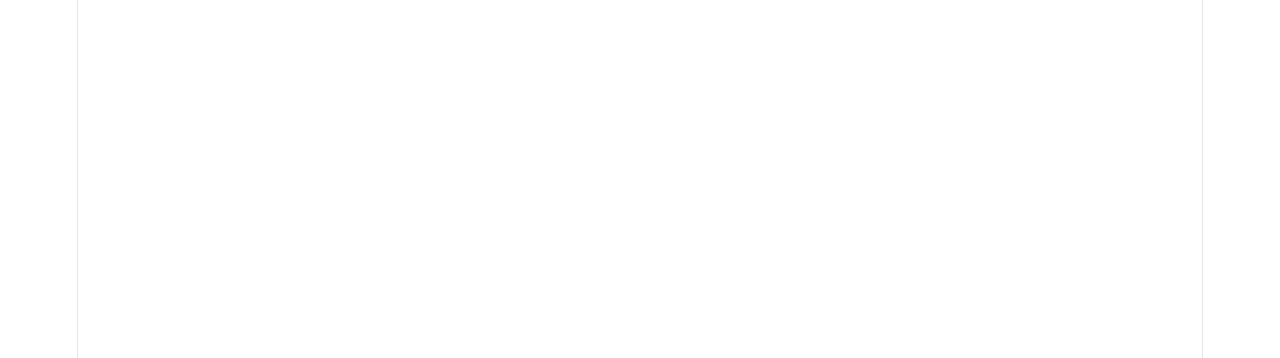
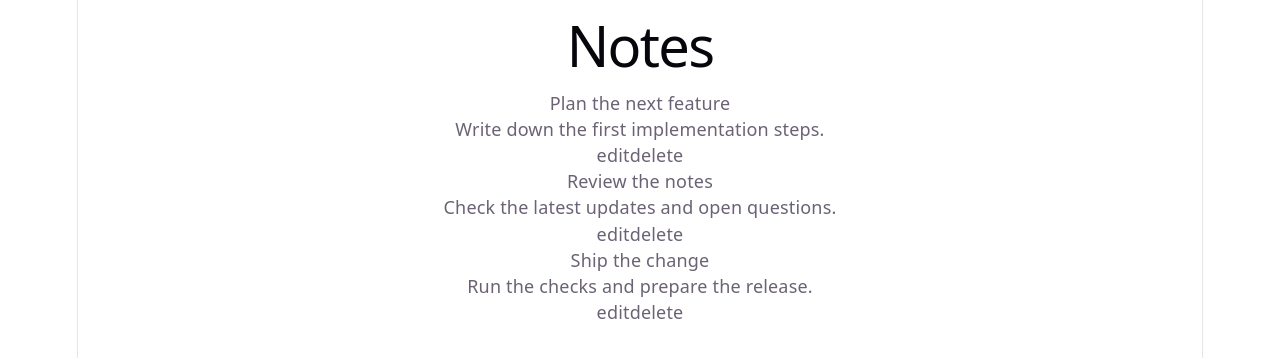
Before and after one commit to RPwoj/notes-app, a React app in the folder frontend/: page /notes in a window 1280 px wide. Before the commit this address had no page. Shown: the top 358 px of the page. Built offline with nearby package versions, Linux system fonts and the light colour scheme; the HTML template or start-up script is replaced by a standard one.

Commit message:
feat(frontend): add notes page and list

```diff
--- a/frontend/src/App.jsx
+++ b/frontend/src/App.jsx
@@ -1,25 +1,14 @@
-import { useState } from 'react'
-import heroImg from './assets/hero.png'
-import reactLogo from './assets/react.svg'
-import viteLogo from './assets/vite.svg'
-import TaskList from './components/TaskList.jsx'
-import { login } from './api/user.js'
 import Login from './pages/Login.jsx'
+import Notes from './pages/Notes.jsx'
 import './App.css'
-import { BrowserRouter, Routes, Route, Link } from 'react-router-dom'
-
-const exampleTasks = [
-  { id: 1, name: 'Plan the next feature', content: 'Write down the first implementation steps.' },
-  { id: 2, name: 'Review the notes', content: 'Check the latest updates and open questions.' },
-  { id: 3, name: 'Ship the change', content: 'Run the checks and prepare the release.' },
-]
+import { BrowserRouter, Routes, Route } from 'react-router-dom'
 
 function App() {
   return (
     <BrowserRouter>
       <Routes>
-        {/* <Route path="/" element={<Home />} /> */}
         <Route path="/login" element={<Login />} />
+        <Route path="/notes" element={<Notes />} />
       </Routes>
     </BrowserRouter>
   );
--- /dev/null
+++ b/frontend/src/components/NotesList.jsx
@@ -0,0 +1,24 @@
+function NoteItem({ note }) {
+  return (
+    <div className="list-item">
+      <div className="list-item__content">
+        <p className="list-item__name">{note.name}</p>
+        <p className="list-item__content">{note.content}</p>
+      </div>
+      <div className="list-item__actions">
+        <span className="btn btn--edit">edit</span>
+        <span className="btn btn--delete">delete</span>
+      </div>
+    </div>
+  )
+}
+
+export default function NotesList({ notes }) {
+  return (
+    <div className="notes-list">
+      {notes.map((note) => (
+        <NoteItem key={note.id} note={note} />
+      ))}
+    </div>
+  )
+}
--- a/frontend/src/components/TaskList.jsx
+++ /dev/null
@@ -1,25 +0,0 @@
-
-function ListItem({item}) {
-    return (
-        <div className="list-item">
-            <div className="list-item__content">
-                <p className="list-item__name">{item.name}</p>
-                <p className="list-item__content">{item.content}</p>
-            </div>
-            <div className="list-item__actions">
-                <span className="btn btn--edit"></span>
-                <span className="btn btn--delete"></span>
-            </div>
-        </div>
-    )
-}
-
-export default function List({ items }) {
-  return (
-    <div className="task-list">
-        {items.map((item) => (
-            <ListItem key={item.id} item={item} />
-        ))}
-    </div>
-  )
-}
--- /dev/null
+++ b/frontend/src/pages/Notes.jsx
@@ -0,0 +1,16 @@
+import NotesList from '../components/NotesList.jsx'
+
+const exampleNotes = [
+  { id: 1, name: 'Plan the next feature', content: 'Write down the first implementation steps.' },
+  { id: 2, name: 'Review the notes', content: 'Check the latest updates and open questions.' },
+  { id: 3, name: 'Ship the change', content: 'Run the checks and prepare the release.' },
+]
+
+export default function Notes() {
+  return (
+    <main>
+      <h1>Notes</h1>
+      <NotesList notes={exampleNotes} />
+    </main>
+  )
+}
```
